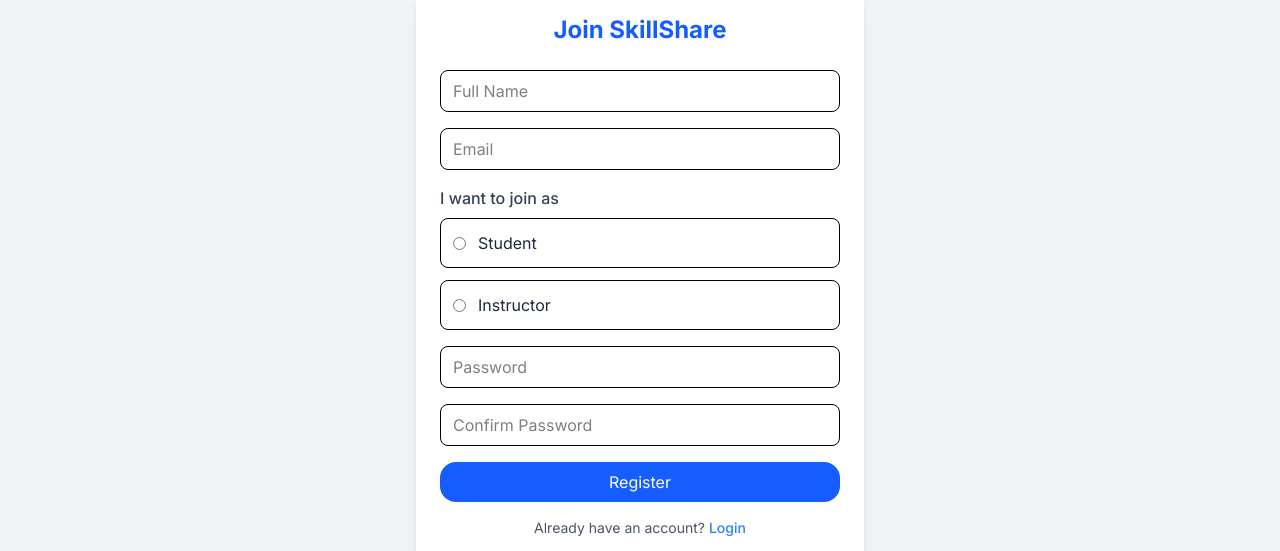
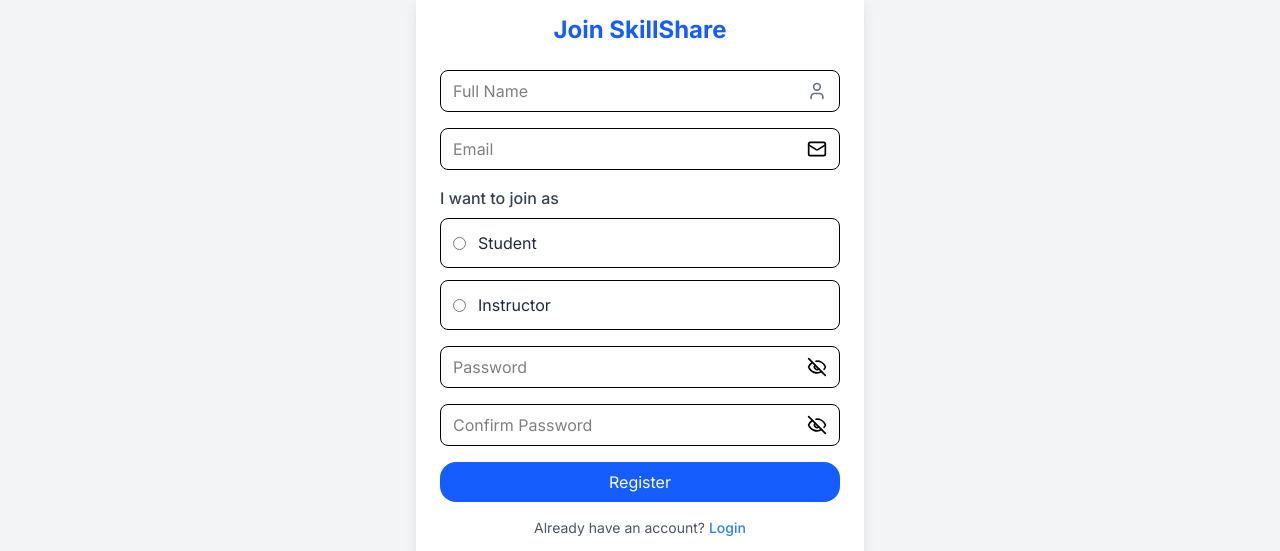
Before and after one commit to yumi-2003/SkillShare, a React (Vite) app in the folder frontend/: page /signup in a window 1280 px wide. Shown: the part 180-731 px from the top of the page. Built offline with nearby package versions, Linux system fonts and the light colour scheme; a web font is replaced by a local one.

Commit message:
feat: modal

```diff
--- a/frontend/src/apiCalls/auth.js
+++ b/frontend/src/apiCalls/auth.js
@@ -13,6 +13,7 @@
     return res.data;
   } catch (error) {
     handleError(error, "Sign Up Failed");
+    throw error;
   }
 };
 
@@ -27,6 +28,7 @@
     return res.data;
   } catch (error) {
     handleError(error, "Login Failed");
+    throw error;
   }
 };
 
--- a/frontend/src/components/Auth/AuthForm.jsx
+++ b/frontend/src/components/Auth/AuthForm.jsx
@@ -3,6 +3,8 @@
 import { loginUser } from "../../features/Auth/authAction.js";
 import { Link, useLocation, useNavigate } from "react-router-dom";
 import { emailValidate, passwordValidate } from "../../util/validation.js";
+import { User, Mail, Eye, EyeOff, XCircle, CheckCircle } from "lucide-react";
+import Toast from "../ui/Toast";
 
 const AuthForm = () => {
   const dispatch = useDispatch();
@@ -10,6 +12,11 @@
   const location = useLocation();
   const isLoginPage = location.pathname === "/login";
   const { loading, error } = useSelector((state) => state.auth);
+  const [show, setShow] = useState(false);
+
+  const handlePassword = () => {
+    setShow((show) => !show);
+  };
 
   const [formData, setFormData] = useState({
     name: "",
@@ -17,10 +24,18 @@
     password: "",
     cpassword: "",
     userType: "",
-    successMsg: "",
   });
 
   const [formError, setFormError] = useState({});
+
+  //Taost state
+  const [toast, setToast] = useState({
+    isOpen: false,
+    message: "",
+    icon: null,
+    iconColor: "",
+    duration: 3000,
+  });
 
   // Clear form whenever location changes
   useEffect(() => {
@@ -34,6 +49,12 @@
     });
     setFormError({});
   }, [location.pathname]);
+
+  //show toast and hide
+  const showToast = ({ message, icon, iconColor, duration }) => {
+    setToast({ isOpen: true, message, icon, iconColor, duration });
+  };
+  const closeToast = () => setToast((t) => ({ ...t, isOpen: false }));
 
   // Handle user input change
   const handleInputChange = (e) => {
@@ -95,26 +116,42 @@
         loginUser(payload, isLoginPage ? "login" : "signUp")
       );
 
+      // Success toast
+      showToast({
+        message: isLoginPage ? "Login Successful" : "SignUp Success",
+        icon: CheckCircle,
+        iconColor: "text-green-500",
+        duration: 2200,
+      });
+
       setFormData({
         name: "",
         email: "",
         password: "",
         cpassword: "",
         userType: "",
-        successMsg: isLoginPage
-          ? "Login Successful!"
-          : "Successfully Signed Up!",
       });
 
       if (response?.user?.userType) {
+        setTimeout(
+          () =>
             navigate(
               response.user.userType === "instructor"
                 ? "/instructor-dashboard"
                 : "/student-dashboard"
+            ),
+          1200
         );
       }
     } catch (err) {
-      console.error(err);
+      // This now executes if login fails
+      const msg = err.message || "Authentication Failed";
+      showToast({
+        message: msg,
+        icon: XCircle,
+        iconColor: "text-red-500",
+        duration: 3500,
+      });
     }
   };
 
@@ -132,31 +169,38 @@
         <form onSubmit={handleSubmit} className="space-y-4">
           {!isLoginPage && (
             <>
+              <div className="flex items-center gap-2 border rounded-lg px-3 py-2 w-full max-w-md sm:max-w-lg focus-within:ring-2 focus-within:ring-blue-500">
                 <input
                   type="text"
                   name="name"
                   value={formData.name}
                   onChange={handleInputChange}
                   placeholder="Full Name"
-                className="w-full border px-3 py-2 rounded-lg focus:outline-blue-500"
+                  className="flex-1 bg-transparent outline-none text-sm sm:text-base"
                 />
+                <User size={20} className="text-gray-500" />
+              </div>
               {formError.name && (
                 <p className="text-red-500 text-sm">{formError.name}</p>
               )}
             </>
           )}
-
+          <>
+            <div className="flex items-center gap-2 border rounded-lg px-3 py-2 w-full max-w-md sm:max-w-lg focus-within:ring-2 focus-within:ring-blue-500">
               <input
                 type="email"
                 name="email"
                 value={formData.email}
                 onChange={handleInputChange}
                 placeholder="Email"
-            className="w-full border px-3 py-2 rounded-lg focus:outline-blue-500"
+                className="flex-1 bg-transparent outline-none text-sm sm:text-base"
               />
+              <Mail size={20} />
+            </div>
             {formError.email && (
               <p className="text-red-500 text-sm">{formError.email}</p>
             )}
+          </>
 
           {!isLoginPage && (
             <div className="w-full">
@@ -193,37 +237,53 @@
             </div>
           )}
 
+          <>
+            <div className="flex items-center gap-2 border rounded-lg px-3 py-2 w-full max-w-md sm:max-w-lg focus-within:ring-2 focus-within:ring-blue-500">
               <input
-            type="password"
+                type={show ? "text" : "password"}
                 name="password"
                 value={formData.password}
                 onChange={handleInputChange}
                 placeholder="Password"
-            className="w-full border px-3 py-2 rounded-lg focus:outline-blue-500"
+                className="flex-1 bg-transparent outline-none text-sm sm:text-base"
               />
+              {!show ? (
+                <EyeOff size={20} onClick={handlePassword} />
+              ) : (
+                <Eye size={20} onClick={handlePassword} />
+              )}
+            </div>
             {formError.password && (
               <p className="text-red-500 text-sm">{formError.password}</p>
             )}
+          </>
 
           {!isLoginPage && (
             <>
+              <div className="flex items-center gap-2 border rounded-lg px-3 py-2 w-full max-w-md sm:max-w-lg focus-within:ring-2 focus-within:ring-blue-500">
                 <input
-                type="password"
+                  type={show ? "text" : "password"}
                   name="cpassword"
                   value={formData.cpassword}
                   onChange={handleInputChange}
                   placeholder="Confirm Password"
-                className="w-full border px-3 py-2 rounded-lg focus:outline-blue-500"
+                  className="flex-1 bg-transparent outline-none text-sm sm:text-base"
                 />
+                {!show ? (
+                  <EyeOff size={20} onClick={handlePassword} />
+                ) : (
+                  <Eye size={20} onClick={handlePassword} />
+                )}
+              </div>
               {formError.cpassword && (
                 <p className="text-red-500 text-sm">{formError.cpassword}</p>
               )}
             </>
           )}
 
-          {formData.successMsg && (
+          {/* {formData.successMsg && (
             <p className="text-green-600 text-center">{formData.successMsg}</p>
-          )}
+          )} */}
 
           <button
             type="submit"
@@ -264,6 +324,14 @@
           )}
         </p>
       </div>
+      <Toast
+        isOpen={toast.isOpen}
+        onClose={closeToast}
+        message={toast.message}
+        icon={toast.icon}
+        iconColor={toast.iconColor}
+        duration={toast.duration}
+      />
     </section>
   );
 };
--- /dev/null
+++ b/frontend/src/components/ui/Toast.jsx
@@ -0,0 +1,37 @@
+import React, { useEffect } from "react";
+import { X } from "lucide-react";
+
+const Toast = ({
+  isOpen,
+  onClose,
+  message,
+  icon: Icon,
+  iconColor = "text-blue-500",
+  duration = 3000,
+}) => {
+  useEffect(() => {
+    if (!isOpen) return;
+    const timer = setTimeout(() => onClose(), duration);
+    return () => clearTimeout(timer);
+  }, [isOpen, onClose, duration]);
+
+  if (!isOpen) return null;
+
+  return (
+    <div className="fixed bottom-5 right-5 z-50">
+      <div className="flex items-center gap-3 bg-white border rounded-lg shadow-lg px-4 py-3 min-w-[250px] relative">
+        {Icon && <Icon className={`${iconColor} w-6 h-6`} />}
+        <span className="text-gray-800 font-medium">{message}</span>
+        <button
+          onClick={onClose}
+          aria-label="Close"
+          className="absolute top-2 right-2 text-gray-400 hover:text-gray-600"
+        >
+          <X size={18} />
+        </button>
+      </div>
+    </div>
+  );
+};
+
+export default Toast;
--- a/frontend/src/features/Auth/authAction.js
+++ b/frontend/src/features/Auth/authAction.js
@@ -2,33 +2,23 @@
   loginStart,
   loginSuccess,
   loginFail,
-} from "../../stores/slices/authSlice.js";
-import { setUser } from "../../stores/slices/userSlice.js";
-import { signUp, login } from "../../apiCalls/auth.js";
+} from "../../stores/slices/authSlice";
+import { login, signUp } from "../../apiCalls/auth.js";
 
-// mode = "login" or "signUp"
 export const loginUser = (payload, mode) => async (dispatch) => {
   dispatch(loginStart());
   try {
-    const response = await (mode === "login"
-      ? login(payload)
-      : signUp(payload));
+    const response =
+      mode === "login" ? await login(payload) : await signUp(payload);
 
-    // store token & user in localStorage
-    if (response?.token && response?.user) {
-      localStorage.setItem("SkillShareToken", response.token);
-      localStorage.setItem("SkillShareUser", JSON.stringify(response.user));
+    if (!response?.token || !response?.user) {
+      throw new Error("Authentication Failed"); // <-- throw if invalid
     }
 
-    // dispatch full response (token + user) to auth slice
     dispatch(loginSuccess(response));
-
-    // dispatch user data to user slice
-    dispatch(setUser(response.user));
-
-    return response; // for navigation
+    return response; // success response
   } catch (error) {
     dispatch(loginFail(error.message || "Something went wrong"));
-    return null;
+    throw error; // <-- important so component can catch it
   }
 };
```
Lines whose indentation alone changed are shown as unchanged.
